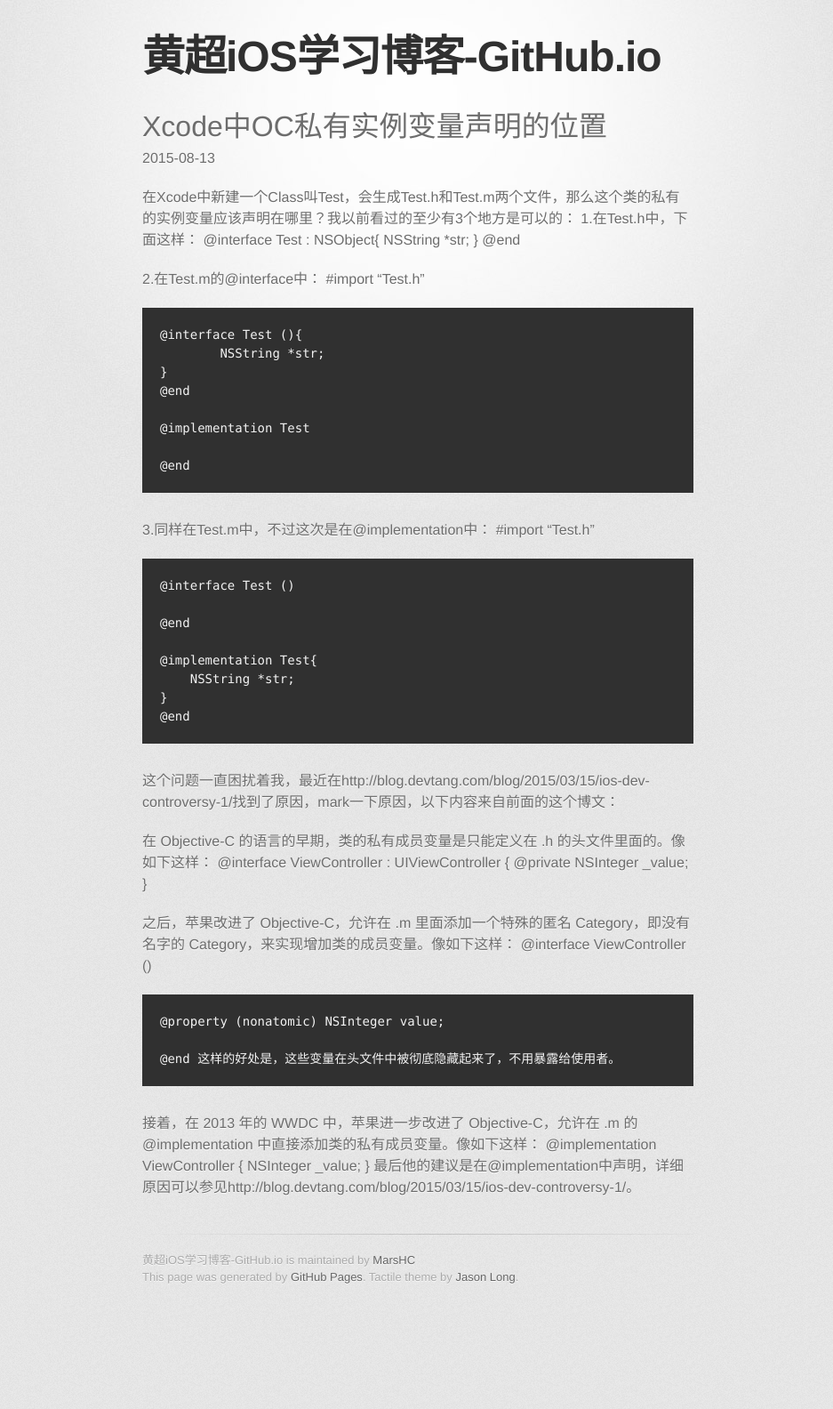
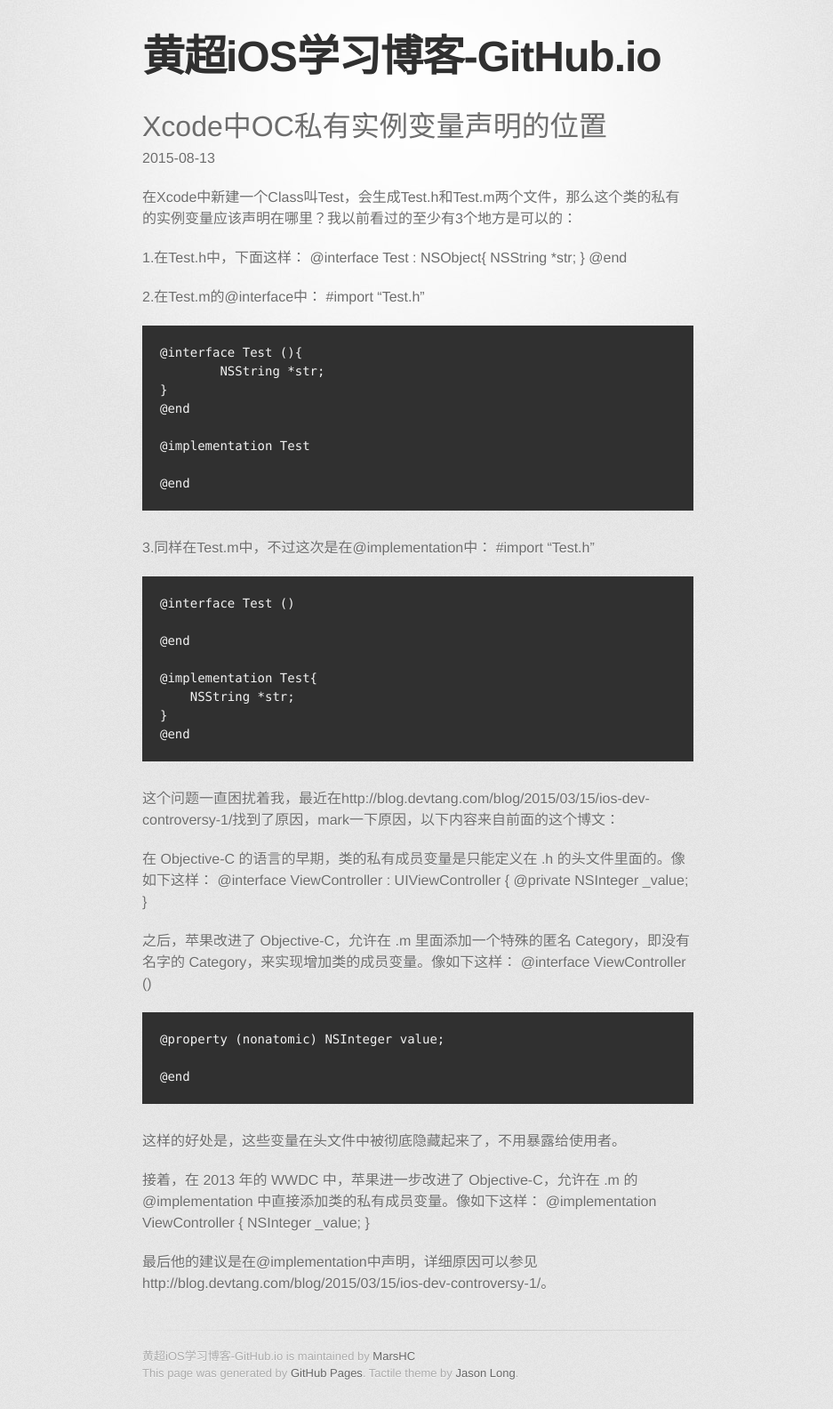
Before and after one commit to MarsHC/hc.iOS.study.github.io, a Jekyll site: the page built from _posts/2015-08-13-Xcode中OC私有实例变量声明的位置.md, in a window 1280 px wide. Shown: the whole page at 89% size, without its empty margins (170-1107 px from the left). Built offline with Jekyll 4.4.1, drawn with Linux system fonts in a browser that asks for light colours; some web fonts are replaced; before the commit the page ends 1476 px from its top, so only the background shows below that.

Commit message:
Adjust format.

```diff
--- a/_posts/2015-08-13-Xcode中OC私有实例变量声明的位置.md
+++ b/_posts/2015-08-13-Xcode中OC私有实例变量声明的位置.md
@@ -6,7 +6,8 @@
 =============
 {{ page.date | date: "%Y-%m-%d" }}
 
-在Xcode中新建一个Class叫Test，会生成Test.h和Test.m两个文件，那么这个类的私有的实例变量应该声明在哪里？我以前看过的至少有3个地方是可以的：
+  在Xcode中新建一个Class叫Test，会生成Test.h和Test.m两个文件，那么这个类的私有的实例变量应该声明在哪里？我以前看过的至少有3个地方是可以的：
+
 1.在Test.h中，下面这样：
     @interface Test : NSObject{
         NSString *str;
@@ -37,24 +38,26 @@
 	}
 	@end
 
-这个问题一直困扰着我，最近在http://blog.devtang.com/blog/2015/03/15/ios-dev-controversy-1/找到了原因，mark一下原因，以下内容来自前面的这个博文：
+  这个问题一直困扰着我，最近在http://blog.devtang.com/blog/2015/03/15/ios-dev-controversy-1/找到了原因，mark一下原因，以下内容来自前面的这个博文：
 
-在 Objective-C 的语言的早期，类的私有成员变量是只能定义在 .h 的头文件里面的。像如下这样：
+  在 Objective-C 的语言的早期，类的私有成员变量是只能定义在 .h 的头文件里面的。像如下这样：
 	@interface ViewController : UIViewController {
-    @private
-    NSInteger _value;
-}
+    	@private
+    	NSInteger _value;
+	}
 
-之后，苹果改进了 Objective-C，允许在 .m 里面添加一个特殊的匿名 Category，即没有名字的 Category，来实现增加类的成员变量。像如下这样：
+  之后，苹果改进了 Objective-C，允许在 .m 里面添加一个特殊的匿名 Category，即没有名字的 Category，来实现增加类的成员变量。像如下这样：
 	@interface ViewController ()
 
 	@property (nonatomic) NSInteger value;
 
 	@end
-这样的好处是，这些变量在头文件中被彻底隐藏起来了，不用暴露给使用者。
 
-接着，在 2013 年的 WWDC 中，苹果进一步改进了 Objective-C，允许在 .m 的 @implementation 中直接添加类的私有成员变量。像如下这样：
+  这样的好处是，这些变量在头文件中被彻底隐藏起来了，不用暴露给使用者。
+
+  接着，在 2013 年的 WWDC 中，苹果进一步改进了 Objective-C，允许在 .m 的 @implementation 中直接添加类的私有成员变量。像如下这样：
 	@implementation ViewController {
     	NSInteger _value;
 	}
-最后他的建议是在@implementation中声明，详细原因可以参见http://blog.devtang.com/blog/2015/03/15/ios-dev-controversy-1/。
+
+  最后他的建议是在@implementation中声明，详细原因可以参见http://blog.devtang.com/blog/2015/03/15/ios-dev-controversy-1/。
```
